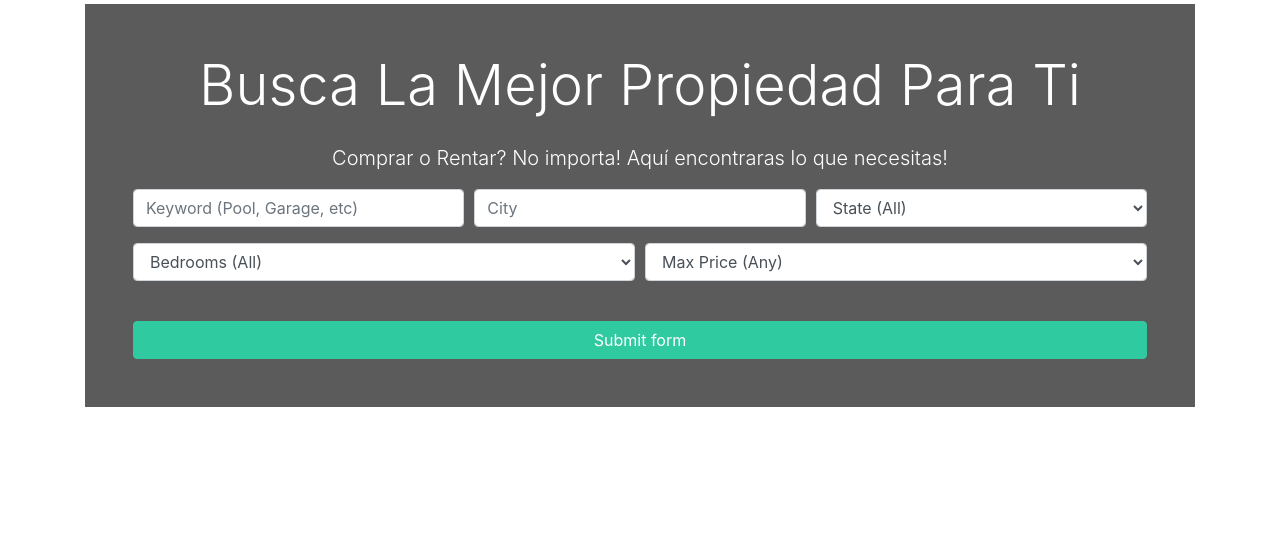
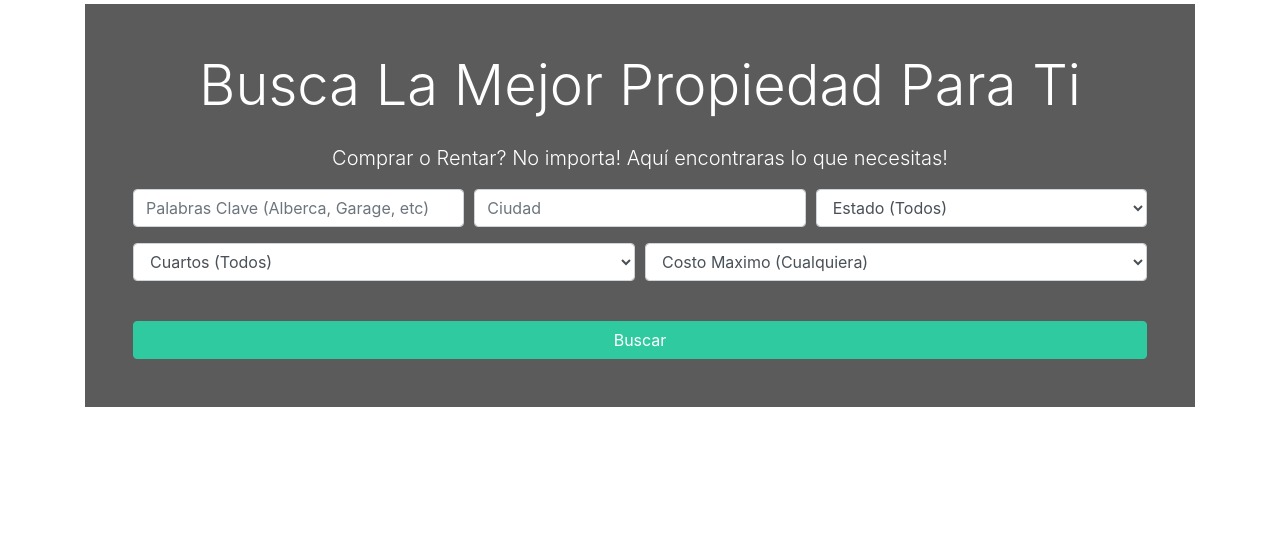
Before and after one commit to arturfil/gpoa_estates, a Django app: template templates/pages/index.html in a window 1280 px wide. Shown: the part 150-696 px from the top of the page. Run offline with Django 3.2, Linux system fonts and the light colour scheme; the template is opened without the code that fills it, so the values that code supplies are empty; parts of the project's set-up code (start-up, migrations or seed data) failed here and were passed over; some libraries are stand-ins or nearby versions.

Commit message:
made small refactoring

```diff
--- a/templates/listings/listings.html
+++ b/templates/listings/listings.html
@@ -74,7 +74,7 @@
                 </div>
                 <div class="row text-secondary pb-2">
                   <div class="col-6">
-                    <i class="fas fa-clock"></i> {{listing.list_date | timesince}}</div>
+                    <i class="fas fa-clock"></i> {{ listing.list_date | timesince }}</div>
                 </div>
                 <hr>
                 <a href="{% url 'listing' listing.id %}" class="btn btn-primary btn-block">More Info</a>
--- a/templates/pages/index.html
+++ b/templates/pages/index.html
@@ -22,19 +22,19 @@
             <!-- Form Row 1 -->
             <div class="form-row">
               <div class="col-md-4 mb-3">
-                <label class="sr-only">Keywords</label>
-                <input type="text" name="keywords" class="form-control" placeholder="Keyword (Pool, Garage, etc)">
+                <label class="sr-only">Palabras clave</label>
+                <input type="text" name="keywords" class="form-control" placeholder="Palabras Clave (Alberca, Garage, etc)">
               </div>
 
               <div class="col-md-4 mb-3">
-                <label class="sr-only">City</label>
-                <input type="text" name="city" class="form-control" placeholder="City">
+                <label class="sr-only">Ciudad</label>
+                <input type="text" name="city" class="form-control" placeholder="Ciudad">
               </div>
 
               <div class="col-md-4 mb-3">
-                <label class="sr-only">State</label>
+                <label class="sr-only">Estado</label>
                 <select name="state" class="form-control">
-                  <option selected="true" disabled="disabled">State (All)</option>
+                  <option selected="true" disabled="disabled">Estado (Todos)</option>
                   {% for key, value in state_choices.items %}
                     <option value="{{key}}">{{ value}}</option>
                   {% endfor %}
@@ -44,9 +44,9 @@
             <!-- Form Row 2 -->
             <div class="form-row">
               <div class="col-md-6 mb-3">
-                <label class="sr-only">Bedrooms</label>
+                <label class="sr-only">Cuartos</label>
                 <select name="bedrooms" class="form-control">
-                  <option selected="true" disabled="disabled">Bedrooms (All)</option>
+                  <option selected="true" disabled="disabled">Cuartos (Todos)</option>
                   {% for key, value in bedroom_choices.items %}
                     <option value="{{key}}">{{ value}}</option>
                   {% endfor %}
@@ -54,14 +54,14 @@
               </div>
               <div class="col-md-6 mb-3">
                 <select name="price" class="form-control" id="type">
-                  <option selected="true" disabled="disabled">Max Price (Any)</option>
+                  <option selected="true" disabled="disabled">Costo Maximo (Cualquiera)</option>
                   {% for key, value in price_choices.items %}
                     <option value="{{key}}">{{ value}}</option>
                   {% endfor %}
                 </select>
               </div>
             </div>
-            <button class="btn btn-secondary btn-block mt-4" type="submit">Submit form</button>
+            <button class="btn btn-secondary btn-block mt-4" type="submit">Buscar</button>
           </form>
         </div>
       </div>
@@ -119,7 +119,7 @@
                     <i class="fas fa-clock"></i> {{ listing.list_date | timesince }}</div>
                 </div>
                 <hr>
-                <a href="{% url 'listing' listing.id %}" class="btn btn-primary btn-block">More Info</a>
+                <a href="{% url 'listing' listing.id %}" class="btn btn-primary btn-block">Informacion</a>
               </div>
             </div>
           </div>
```
Also changed, not shown: gpoa_estate/static/css/style.css (indentation only), 1 other file.
